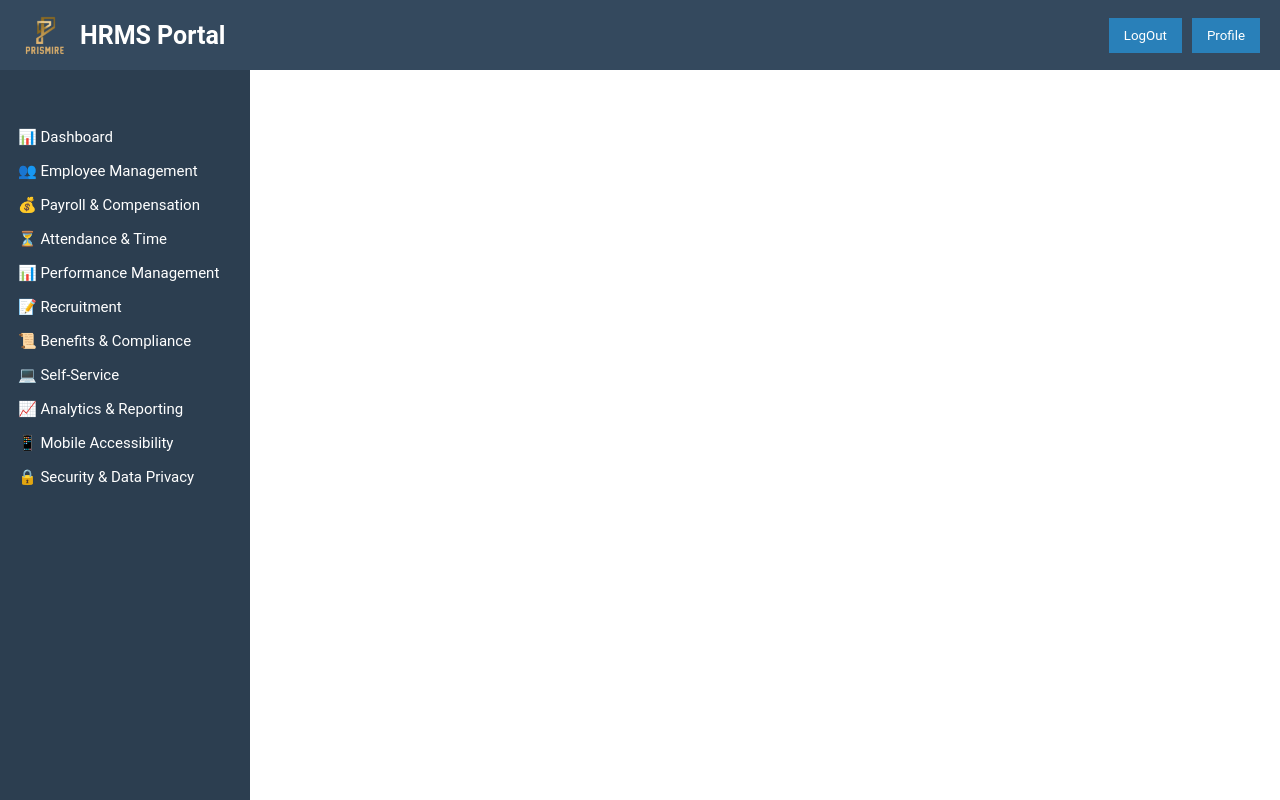
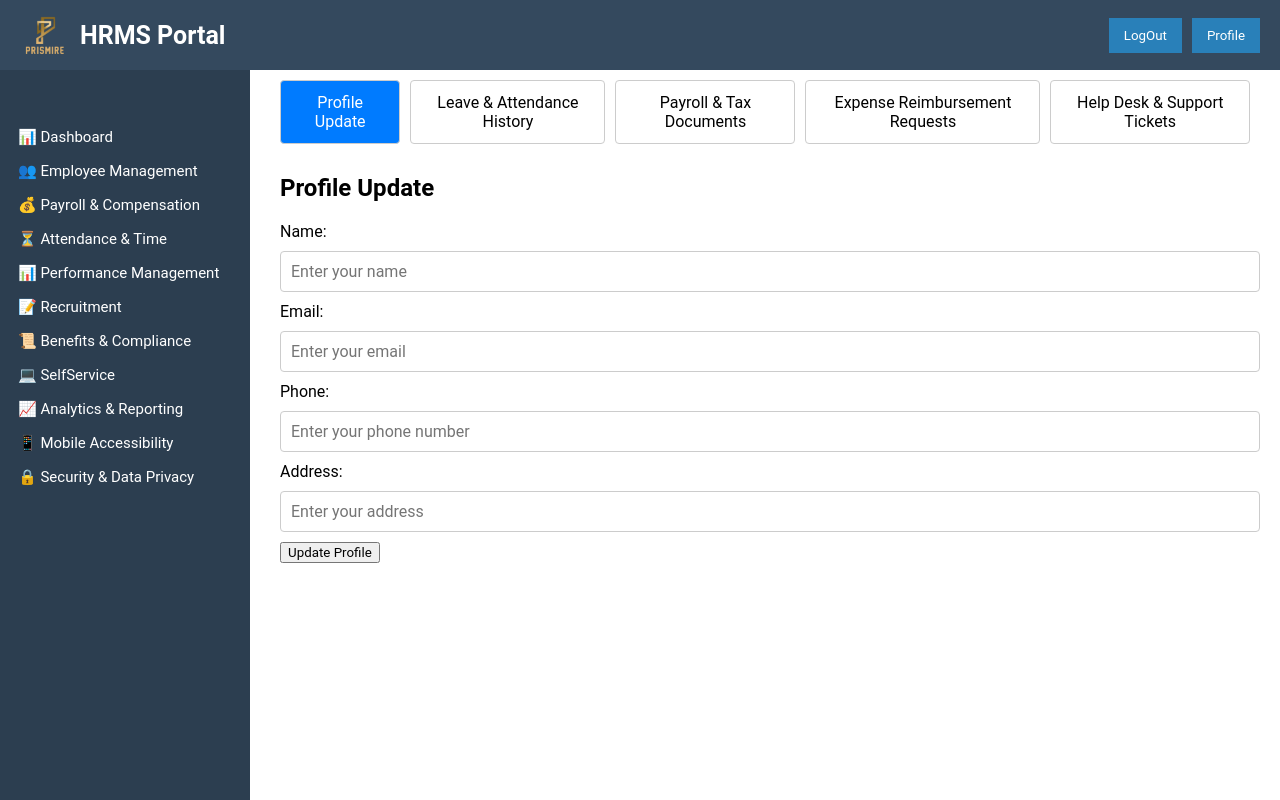
Before and after one commit to gousiyaprismire/HRMS_Frontend, a React (Create React App) app: page /selfservice in a window 1280 px wide. Built offline with nearby package versions, Linux system fonts and the light colour scheme.

Commit message:
SelfService component

```diff
--- a/src/App.js
+++ b/src/App.js
@@ -11,6 +11,7 @@ import PayrollCompensation from "./Components/PayrollCompensation/PayrollCompens
 import Recruitment from "./Components/Recruitment/Recruitment";
 import SecurityDataPrivacy from "./Components/SecurityDataPrivacy/SecurityDataPrivacy";
 import PerformanceManagement from "./Components/PerformanceManagement/PerformanceManagement";
+import SelfService from "./Components/SelfService/SelfService";
 
 
 
@@ -34,6 +35,7 @@ const App = () => {
               <Route path="performance" element={<PerformanceManagement />} />
               <Route path="/recruitment" element={<Recruitment />} />
               <Route path="/security" element={<SecurityDataPrivacy />} />
+              <Route path="/selfservice" element= {<SelfService />}/>
             </Routes>
           </div>
         </div>
--- a/src/Components/Recruitment/Recruitment.css
+++ b/src/Components/Recruitment/Recruitment.css
@@ -120,6 +120,7 @@
     flex-direction: column;
   }
 
+
   .add-job-form button {
     padding: 12px 20px;
     background-color: #28a745;
@@ -129,6 +130,9 @@
     cursor: pointer;
     font-size: 16px;
     transition: background-color 0.3s ease;
+    cursor: pointer;
+    max-width: 500px;
+    align-self: center;
   }
 
   .add-job-form button:hover {
@@ -151,6 +155,8 @@
     cursor: pointer;
     font-size: 16px;
     transition: background-color 0.3s ease;
+    max-width: 500px;
+    align-self: center;
   }
 
   .applicant-form button:hover {
--- /dev/null
+++ b/src/Components/SelfService/ProfileUpdate.js
@@ -0,0 +1,80 @@
+import React, { useState } from 'react';
+
+const ProfileUpdate = () => {
+
+  const [formData, setFormData] = useState({
+    name: '',
+    email: '',
+    phone: '',
+    address: ''
+  });
+
+
+  const handleInputChange = (e) => {
+    const { name, value } = e.target;
+    setFormData({
+      ...formData,
+      [name]: value
+    });
+  };
+
+
+  const handleSubmit = (e) => {
+    e.preventDefault();
+    alert('Profile updated successfully!');
+
+  };
+
+  return (
+    <div>
+
+      <form onSubmit={handleSubmit}>
+        <div>
+          <label>Name:</label>
+          <input
+            type="text"
+            name="name"
+            value={formData.name}
+            onChange={handleInputChange}
+            placeholder="Enter your name"
+          />
+        </div>
+        <div>
+          <label>Email:</label>
+          <input
+            type="email"
+            name="email"
+            value={formData.email}
+            onChange={handleInputChange}
+            placeholder="Enter your email"
+          />
+        </div>
+        <div>
+          <label>Phone:</label>
+          <input
+            type="text"
+            name="phone"
+            value={formData.phone}
+            onChange={handleInputChange}
+            placeholder="Enter your phone number"
+          />
+        </div>
+        <div>
+          <label>Address:</label>
+          <input
+            type="text"
+            name="address"
+            value={formData.address}
+            onChange={handleInputChange}
+            placeholder="Enter your address"
+          />
+        </div>
+        <div>
+          <button type="submit">Update Profile</button>
+        </div>
+      </form>
+    </div>
+  );
+};
+
+export default ProfileUpdate;
--- /dev/null
+++ b/src/Components/SelfService/SelfService.css
@@ -0,0 +1,75 @@
+
+* {
+    font-family: 'Roboto';
+    box-sizing: border-box;
+  }
+.tabs {
+    display: flex;
+    justify-content: space-evenly;
+    margin-bottom: 20px;
+  }
+
+
+  .tabs button {
+    padding: 10px 20px;
+    background-color: #4CAF50;
+    color: white;
+    border: none;
+    cursor: pointer;
+    font-size: 16px;
+    border-radius: 5px;
+    transition: background-color 0.3s ease;
+  }
+
+
+  .tabs button:hover {
+    background-color: #45a049;
+  }
+
+
+  .tabs button.active {
+    background-color: #45a049;
+    font-weight: bold;
+  }
+
+
+  .tab-content {
+    padding: 20px;
+    background-color: #f9f9f9;
+    border-radius: 8px;
+    box-shadow: 0 2px 5px rgba(0, 0, 0, 0.1);
+  }
+
+
+  .tab-content h2 {
+    font-size: 24px;
+    margin-bottom: 10px;
+  }
+
+
+  form div {
+    margin-bottom: 15px;
+  }
+
+  form input {
+    width: 100%;
+    padding: 10px;
+    margin-top: 5px;
+    border: 1px solid #ccc;
+    border-radius: 4px;
+  }
+
+  form button {
+    padding: 10px 20px;
+    background-color: #4CAF50;
+    color: white;
+    border: none;
+    cursor: pointer;
+    font-size: 16px;
+    border-radius: 5px;
+    transition: background-color 0.3s ease;
+  }
+
+  form button:hover {
+    background-color: #45a049;
+  }
--- a/src/Components/SelfService/SelfService.js
+++ b/src/Components/SelfService/SelfService.js
@@ -0,0 +1,84 @@
+import React, { useState } from 'react';
+import ProfileUpdate from './ProfileUpdate';
+
+const SelfService = () => {
+  const [activeTab, setActiveTab] = useState('profile');
+
+  const handleTabClick = (tab) => {
+    setActiveTab(tab);
+  };
+
+  return (
+    <div>
+
+      <div className="tabs">
+        <button
+          className={activeTab === 'profile' ? 'active' : ''}
+          onClick={() => handleTabClick('profile')}
+        >
+          Profile Update
+        </button>
+        <button
+          className={activeTab === 'leaveAttendance' ? 'active' : ''}
+          onClick={() => handleTabClick('leaveAttendance')}
+        >
+          Leave & Attendance History
+        </button>
+        <button
+          className={activeTab === 'payrollTax' ? 'active' : ''}
+          onClick={() => handleTabClick('payrollTax')}
+        >
+          Payroll & Tax Documents
+        </button>
+        <button
+          className={activeTab === 'expenseReimbursement' ? 'active' : ''}
+          onClick={() => handleTabClick('expenseReimbursement')}
+        >
+          Expense Reimbursement Requests
+        </button>
+        <button
+          className={activeTab === 'helpDesk' ? 'active' : ''}
+          onClick={() => handleTabClick('helpDesk')}
+        >
+          Help Desk & Support Tickets
+        </button>
+      </div>
+
+
+      <div className="tab-content">
+        {activeTab === 'profile' && (
+          <div>
+            <h2>Profile Update</h2>
+            <ProfileUpdate />  {/* Include ProfileUpdate component here */}
+          </div>
+        )}
+        {activeTab === 'leaveAttendance' && (
+          <div>
+            <h2>Leave & Attendance History</h2>
+            <p>Employee can view their past leave and attendance here.</p>
+          </div>
+        )}
+        {activeTab === 'payrollTax' && (
+          <div>
+            <h2>Payroll & Tax Documents</h2>
+            <p>Employee can download payslips and tax forms here.</p>
+          </div>
+        )}
+        {activeTab === 'expenseReimbursement' && (
+          <div>
+            <h2>Expense Reimbursement Requests</h2>
+            <p>Employee can submit expense reimbursement requests here.</p>
+          </div>
+        )}
+        {activeTab === 'helpDesk' && (
+          <div>
+            <h2>Help Desk & Support Tickets</h2>
+            <p>Employee can raise support tickets for IT/HR issues here.</p>
+          </div>
+        )}
+      </div>
+    </div>
+  );
+};
+
+export default SelfService;
--- a/src/Components/Sidebar.js
+++ b/src/Components/Sidebar.js
@@ -13,7 +13,7 @@ const Sidebar = () => {
       <div style={itemStyles} onClick={() => navigate("/performance")}>📊 Performance Management</div>
       <div style={itemStyles} onClick={() => navigate("/recruitment")}>📝 Recruitment</div>
       <div style={itemStyles} onClick={() => navigate("/benefits-compliance")}>📜 Benefits & Compliance</div>
-      <div style={itemStyles} onClick={() => navigate("/self-service")}>💻 Self-Service</div>
+      <div style={itemStyles} onClick={() => navigate("/selfservice")}>💻 SelfService</div>
       <div style={itemStyles} onClick={() => navigate("/analytics-reporting")}>📈 Analytics & Reporting</div>
       <div style={itemStyles} onClick={() => navigate("/mobile-accessibility")}>📱 Mobile Accessibility</div>
       <div style={itemStyles} onClick={() => navigate("/security")}>🔒 Security & Data Privacy</div>
```
